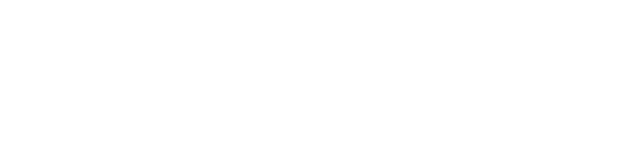
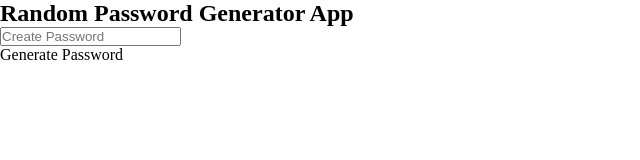
Before and after one commit to rirefat/password-generator-web-app, a plain HTML site: page index.html in a window 1280 px wide. Shown: the whole page, without its empty margins (0-640 px from the left). Drawn offline with Linux system fonts and the light colour scheme.

Commit message:
done basic elements

```diff
--- a/index.html
+++ b/index.html
@@ -8,6 +8,10 @@
     <link rel="stylesheet" href="style.css">
 </head>
 <body>
-
+    <div class="inputBox">
+        <h2>Random Password Generator App</h2>
+        <input type="text" placeholder="Create Password" id="Password" readonly="">
+        <div id="btn">Generate Password</div>
+    </div>
 </body>
 </html>
```
